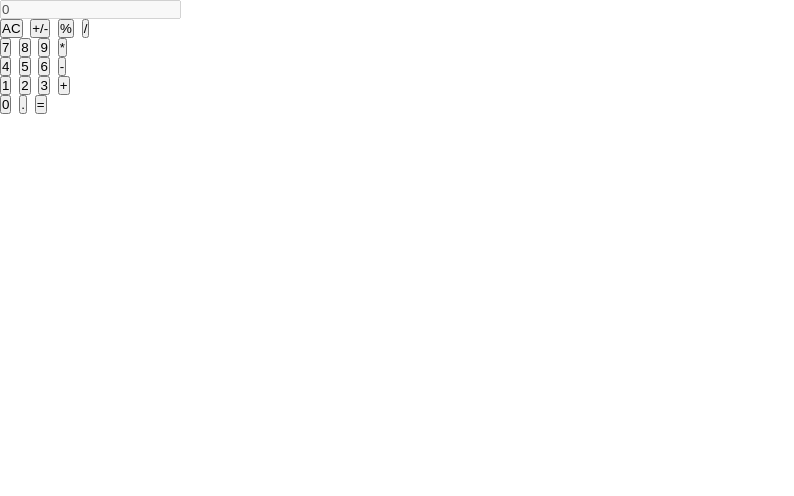
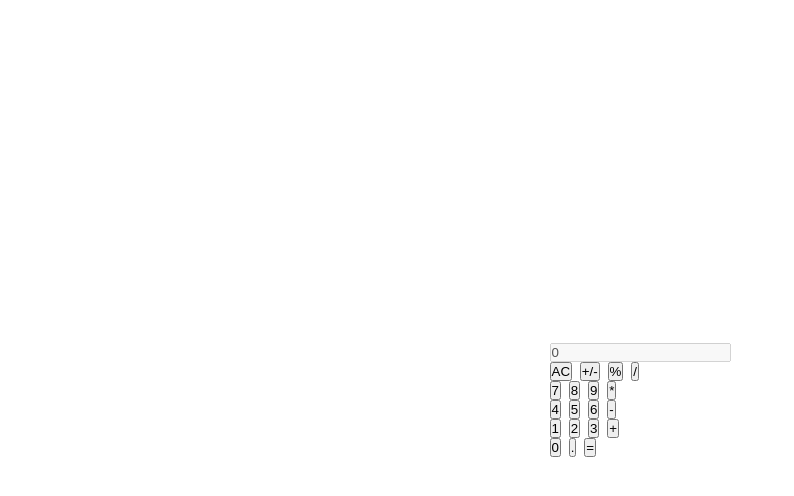
Before and after one commit to nicovalerian/calculator, a plain HTML site: page index.html in a window 1280 px wide. Shown: the whole page, without its empty margins (0-794 px from the left). Drawn offline with Linux system fonts and the light colour scheme.

Commit message:
Center the div

```diff
--- a/styles.css
+++ b/styles.css
@@ -8,3 +8,15 @@
 body {
     font-family: monospace;
 }
+
+.calc-app {
+    display: flex;
+    align-items: center;
+    justify-content: center;
+    height: 100vh;
+}
+
+.calc-wrapper {
+    display: flex;
+    flex-direction: column;
+}
```
